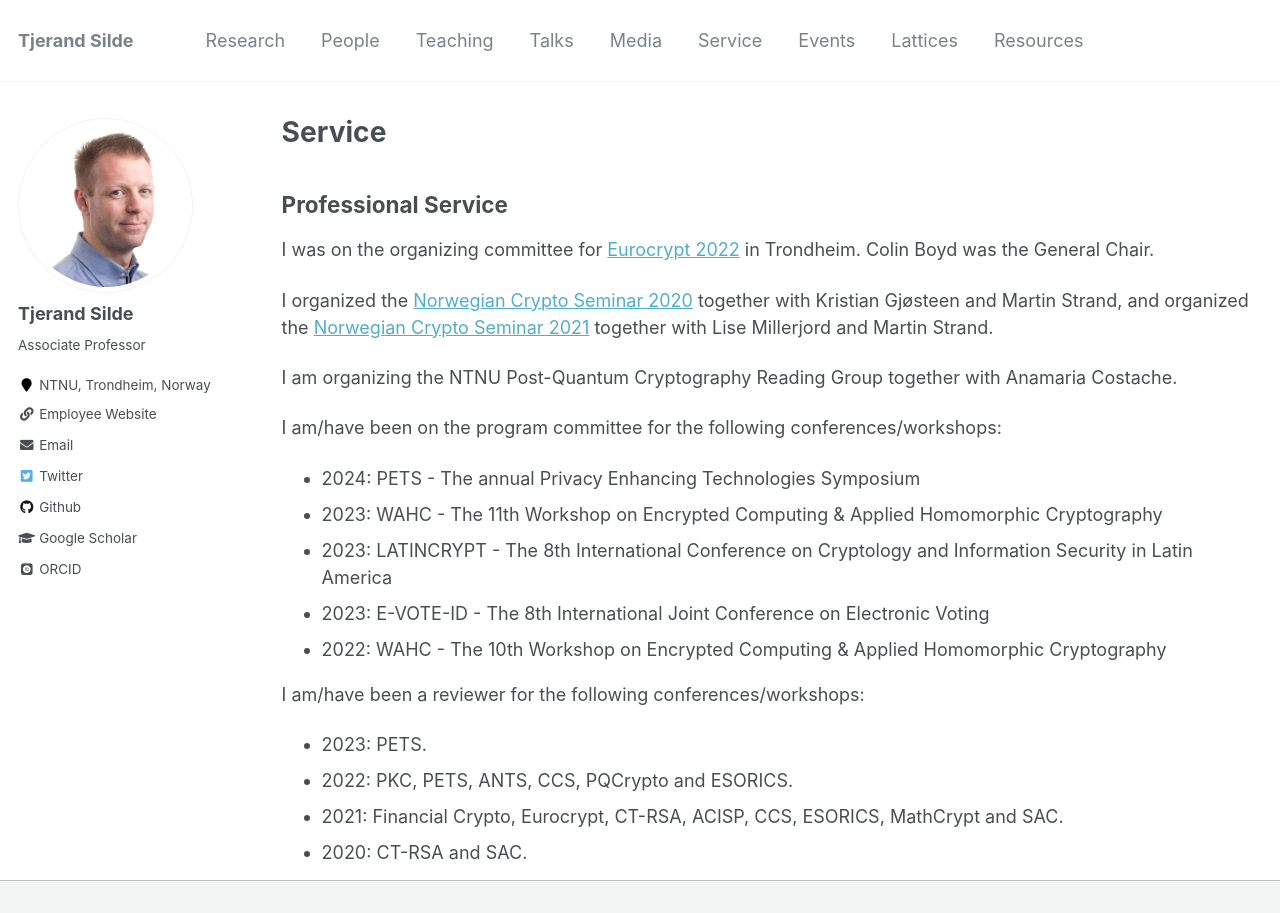
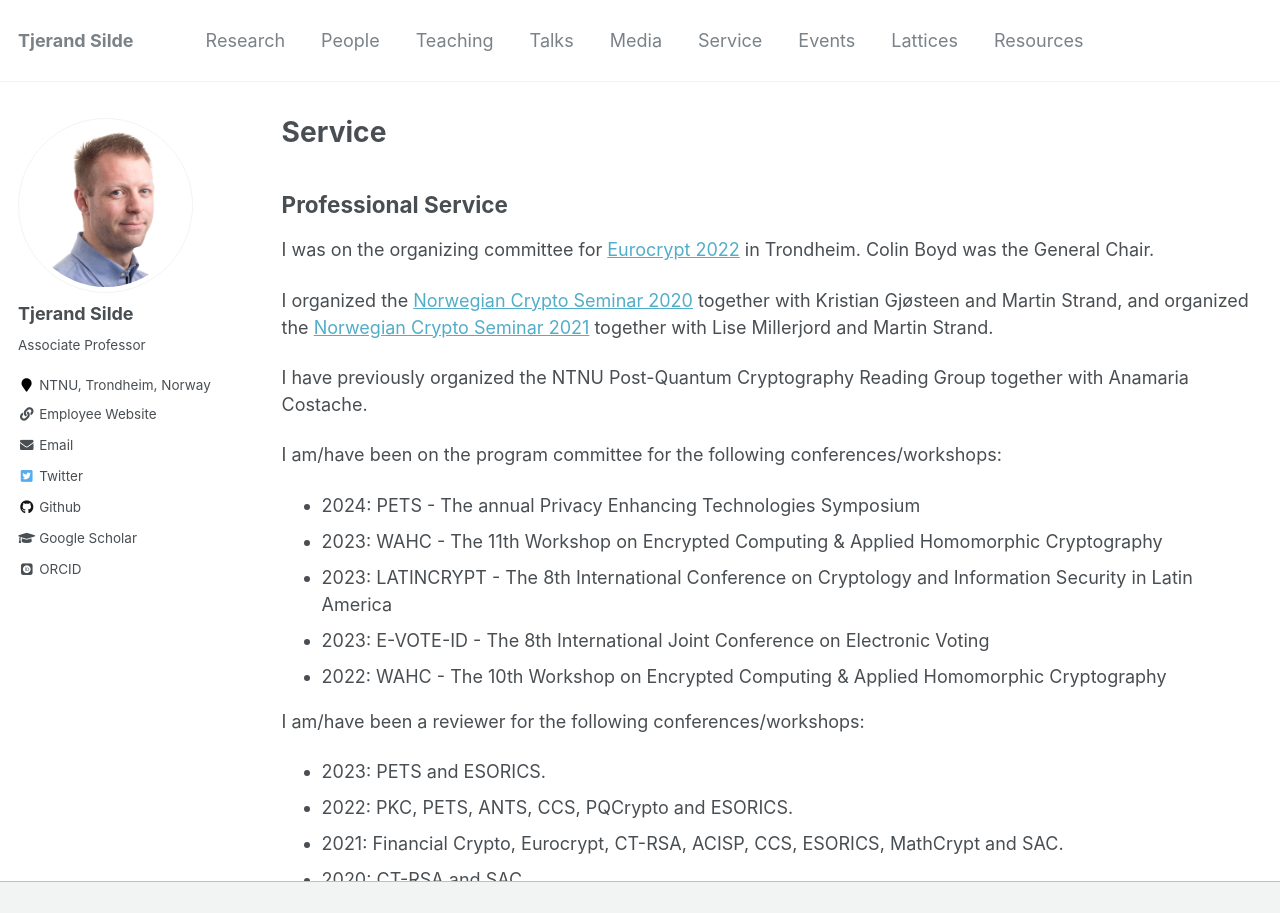
Before and after one commit to tjesi/tjesi.github.io, a Jekyll site: the page built from _pages/service.md, in a window 1280 px wide and 1109 px high, cut to the strip 0-913 px from the top of the window. Built offline with Jekyll 4.4.1, drawn with Linux system fonts in a browser that asks for light colours; some web fonts are replaced.

Commit message:
Update service.md

```diff
--- a/_pages/service.md
+++ b/_pages/service.md
@@ -6,11 +6,12 @@ author_profile: true
 ---
 
 ## Professional Service
+
 I was on the organizing committee for [Eurocrypt 2022](https://eurocrypt.iacr.org/2022) in Trondheim. Colin Boyd was the General Chair.
 
 I organized the [Norwegian Crypto Seminar 2020](https://wiki.math.ntnu.no/nks/nks20) together with Kristian Gjøsteen and Martin Strand, and organized the [Norwegian Crypto Seminar 2021](https://wiki.math.ntnu.no/nks/nks21) together with Lise Millerjord and Martin Strand.
 
-I am organizing the NTNU Post-Quantum Cryptography Reading Group together with Anamaria Costache.
+I have previously organized the NTNU Post-Quantum Cryptography Reading Group together with Anamaria Costache.
 
 I am/have been on the program committee for the following conferences/workshops:
 - 2024: PETS - The annual Privacy Enhancing Technologies Symposium
@@ -20,7 +21,7 @@ I am/have been on the program committee for the following conferences/workshops:
 - 2022: WAHC - The 10th Workshop on Encrypted Computing & Applied Homomorphic Cryptography
 
 I am/have been a reviewer for the following conferences/workshops:
-- 2023: PETS.
+- 2023: PETS and ESORICS.
 - 2022: PKC, PETS, ANTS, CCS, PQCrypto and ESORICS.
 - 2021: Financial Crypto, Eurocrypt, CT-RSA, ACISP, CCS, ESORICS, MathCrypt and SAC.
 - 2020: CT-RSA and SAC.
```
